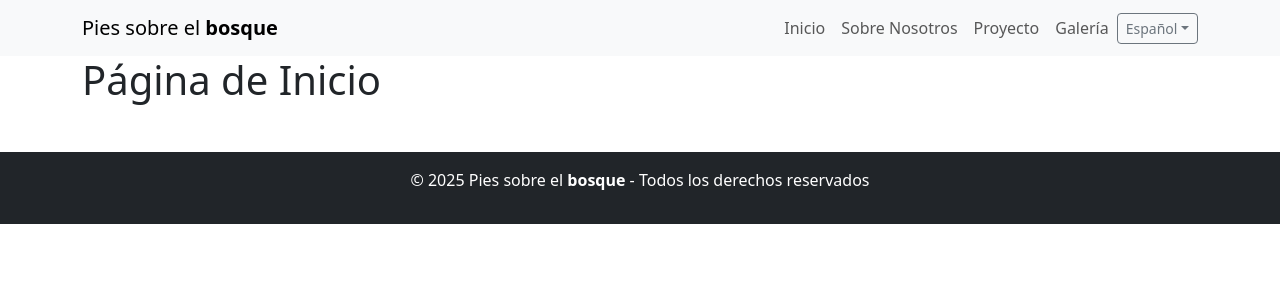
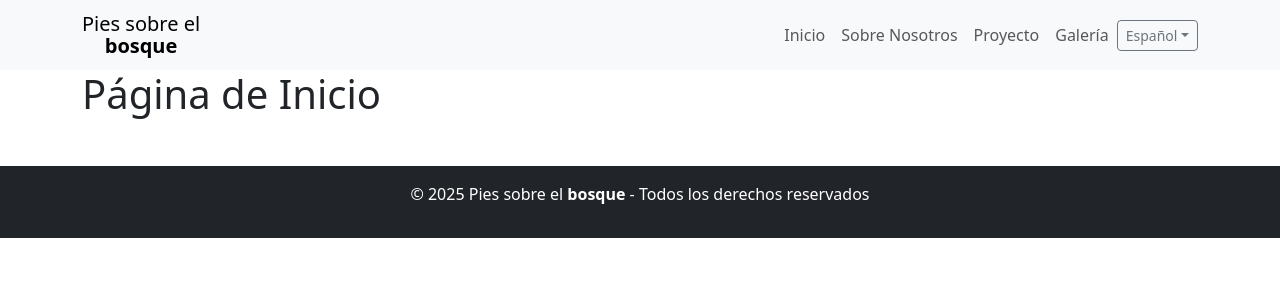
Before and after one commit to Xtremono/bosque-project, a React (Vite) app: page / in a window 1280 px wide. Shown: the top 300 px of the page. Built offline with nearby package versions, Linux system fonts and the light colour scheme.

Commit message:
instalaciones de depencias de idiomas

```diff
--- a/src/components/Navbar.jsx
+++ b/src/components/Navbar.jsx
@@ -20,9 +20,12 @@ const Navbar = () => {
   return (
     <nav className="navbar navbar-expand-lg navbar-light bg-light">
       <div className="container d-flex align-items-center justify-content-between">
-        <Link className="navbar-brand" to="/">
-          Pies sobre el <b>bosque</b>
-        </Link>
+      <Link className="navbar-brand text-center" to="/" style={{ lineHeight: "1.1" }}>
+        <div className="d-inline-block">
+          <div>Pies sobre el</div>
+          <div className="fw-bold text-center">bosque</div>
+        </div>
+      </Link>
         <button
           className="navbar-toggler"
           type="button"
```
